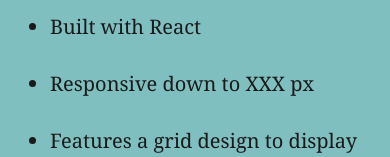
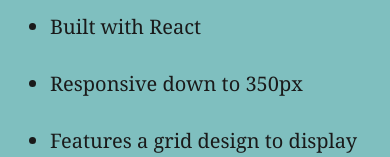
Before and after one commit to LaurenCummings/portfolio-project, a React (Vite) app: page /cummings-maple in a window 390 px wide. Shown: the part 568-725 px from the top of the page. Built offline with nearby package versions, Linux system fonts and the light colour scheme.

Commit message:
added number for responsive size

```diff
--- a/src/pages/CummingsMaple.jsx
+++ b/src/pages/CummingsMaple.jsx
@@ -13,7 +13,7 @@ function CummingsMaple() {
                     <ul>
                         <li>A site for a local business where users can view products and read about the company's history</li>
                         <li>Built with React</li>
-                        <li>Responsive down to XXX px</li>
+                        <li>Responsive down to 350px</li>
                         <li>Features a grid design to display products, with optional filtering by category</li>
                         <li>Features individual product pages with a pop-up for product-specific information</li>
                         <li>View the code on <a href="https://github.com/LaurenCummings/cummings-maple-vite">Github</a></li>
```
